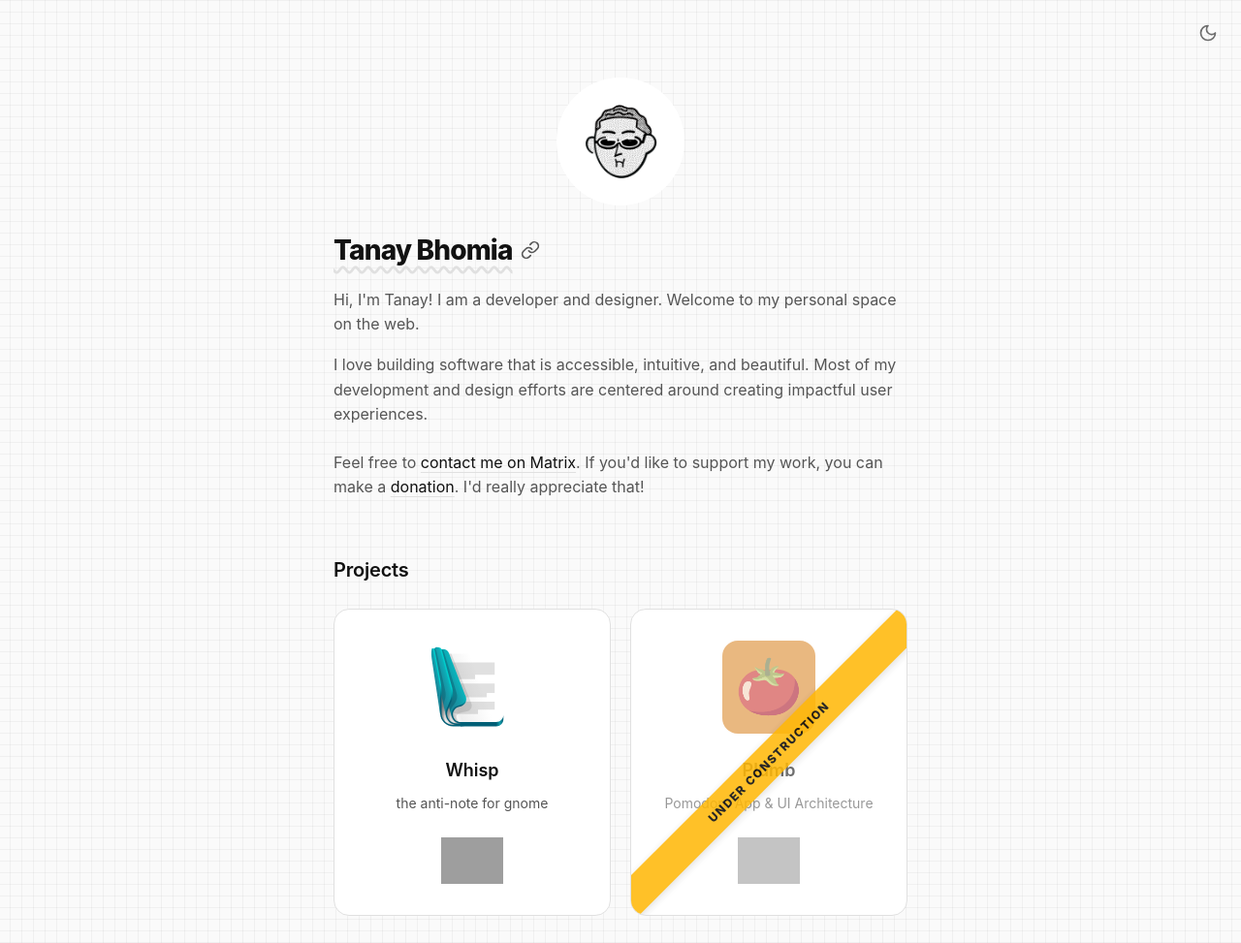
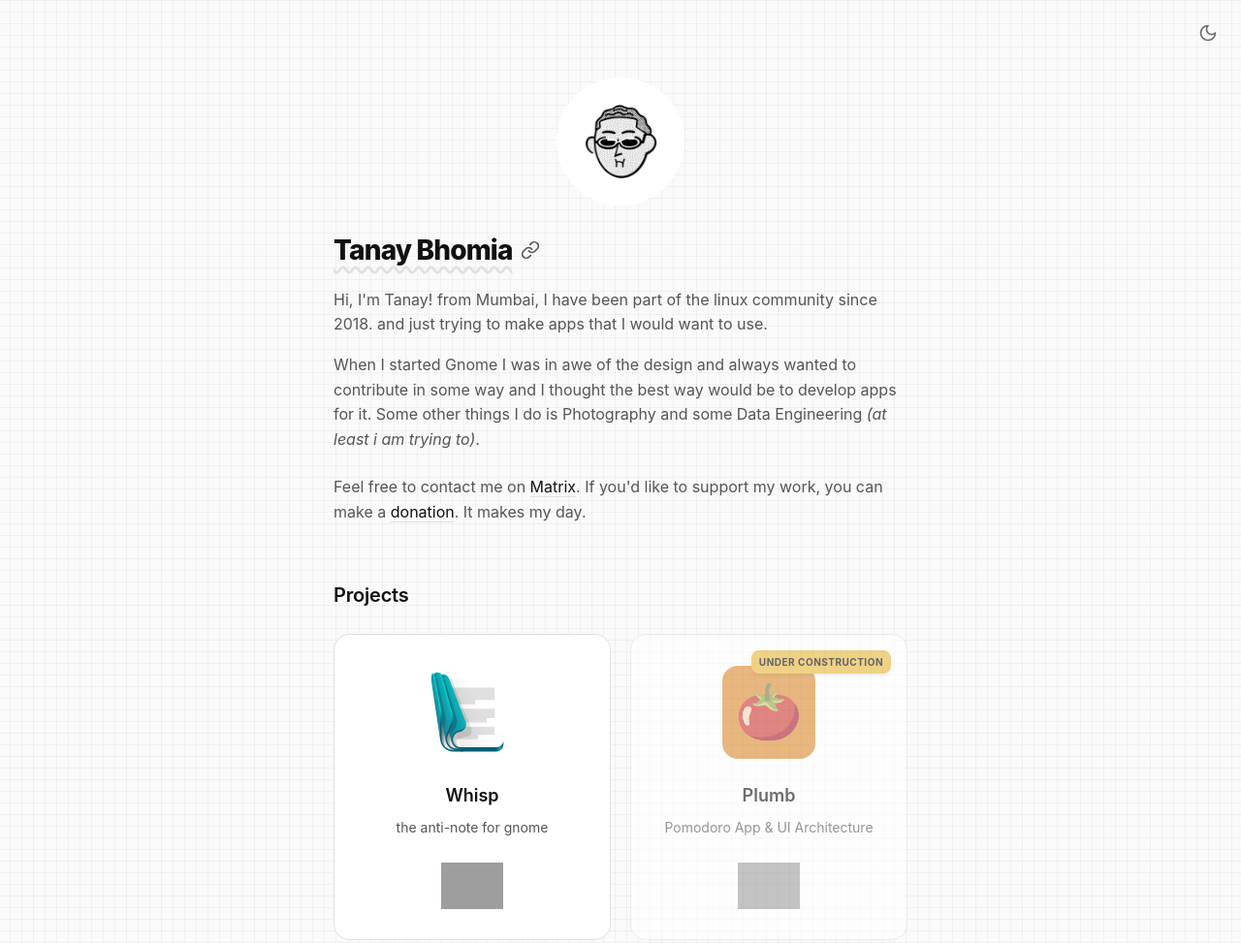
Before and after one commit to tanaybhomia/tanaybhomia.github.io, a plain HTML site: page index.html in a window 1280 px wide. Shown: the top 973 px of the page at 97% size. Drawn offline with Linux system fonts and the light colour scheme; grey boxes are pictures that could not be loaded; a small style sheet from the web is missing.

Commit message:
small changes

```diff
--- a/index.html
+++ b/index.html
@@ -28,14 +28,14 @@
                 </a>
             </h1>
             <p class="bio">
-                Hi, I'm Tanay! I am a developer and designer. Welcome to my personal space on the web.
+                Hi, I'm Tanay! from Mumbai, I have been part of the linux community since 2018. and just trying to make apps that I would want to use.
             </p>
             <p class="bio">
-                I love building software that is accessible, intuitive, and beautiful. Most of my development and design efforts are centered around creating impactful user experiences.
+                When I started Gnome I was in awe of the design and always wanted to contribute in some way and I thought the best way would be to develop apps for it. Some other things I do is Photography and some Data Engineering <i>(at least i am trying to)</i>.
             </p>
             <p class="bio" style="margin-top: 24px;">
-                Feel free to <a href="https://matrix.to/#/@tanaybhomia:matrix.org" target="_blank" class="inline-link">contact me on Matrix</a>.
-                If you'd like to support my work, you can make a <a href="/donate.html" class="inline-link">donation</a>. I'd really appreciate that!
+                Feel free to contact me on <a href="https://matrix.to/#/@tanaybhomia:matrix.org" target="_blank" class="inline-link">Matrix</a>.
+                If you'd like to support my work, you can make a <a href="/donate.html" class="inline-link">donation</a>. It makes my day.
             </p>
         </header>
 
--- a/style.css
+++ b/style.css
@@ -153,29 +153,26 @@ h1 {
 }
 
 /* Hover effects removed from cards */
-.under-construction > :not(.construction-badge) {
+.under-construction {
     opacity: 0.6;
     filter: grayscale(30%);
 }
 
 .construction-badge {
     position: absolute;
-    top: 50%;
-    left: 50%;
-    transform: translate(-50%, -50%) rotate(-45deg);
-    width: 150%;
-    text-align: center;
+    top: 16px;
+    right: 16px;
     background-color: #ffb703;
     color: #000;
-    font-size: 12px;
-    font-weight: 800;
-    padding: 8px 0;
+    font-size: 10px;
+    font-weight: 700;
+    padding: 4px 8px;
+    border-radius: 8px;
     text-transform: uppercase;
-    letter-spacing: 1.5px;
-    z-index: 10;
+    letter-spacing: 0.5px;
+    z-index: 2;
     pointer-events: none;
-    opacity: 0.85;
-    box-shadow: 0 2px 8px rgba(0,0,0,0.15);
+    box-shadow: 0 2px 4px rgba(0,0,0,0.1);
 }
 
 .project-icon {
```
